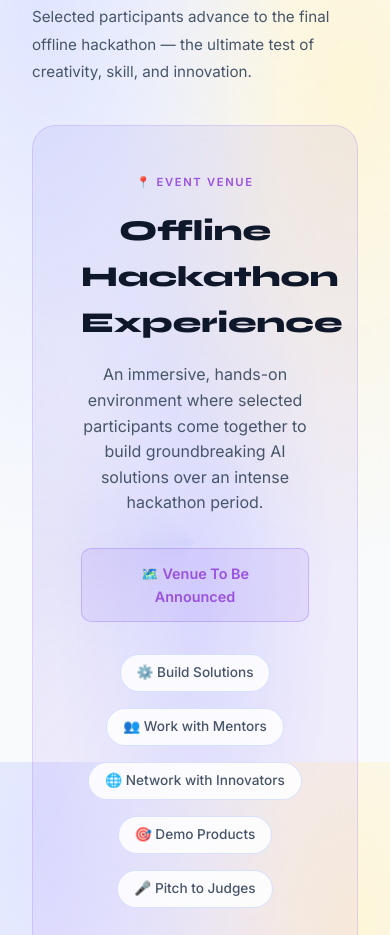
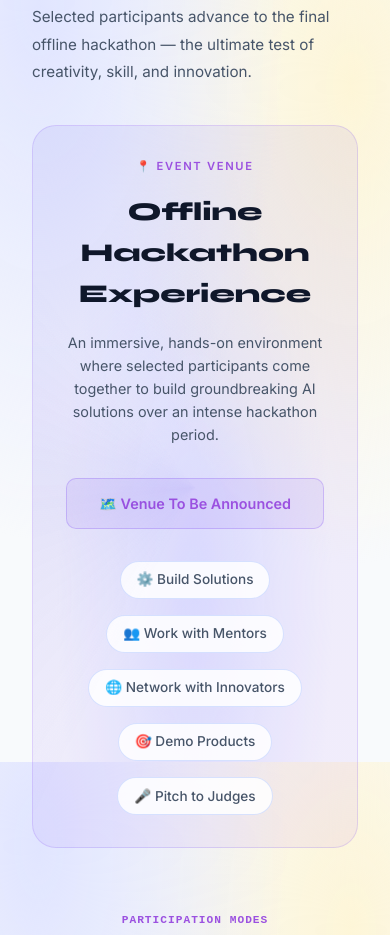
Before and after one commit to siddhardha-mns/Ai-Foundry-, a website built with Vite: page index.html in a window 390 px wide. Shown: the part 3458-4393 px from the top of the page. Built offline with nearby package versions, Linux system fonts and the light colour scheme; animation ran at ten frames a second.

Commit message:
fix: adjust venue card padding and text size for mobile screens

```diff
--- a/index.html
+++ b/index.html
@@ -1225,6 +1225,18 @@
 
             .footer-inner>:first-child {
                 grid-column: 1/-1
+            }
+
+            .venue-card {
+                padding: 2rem 1.25rem;
+            }
+
+            .venue-title {
+                font-size: 1.6rem;
+            }
+
+            .venue-sub {
+                font-size: 0.9rem;
             }
     </style>
     <link rel="stylesheet" href="style.css">
```
